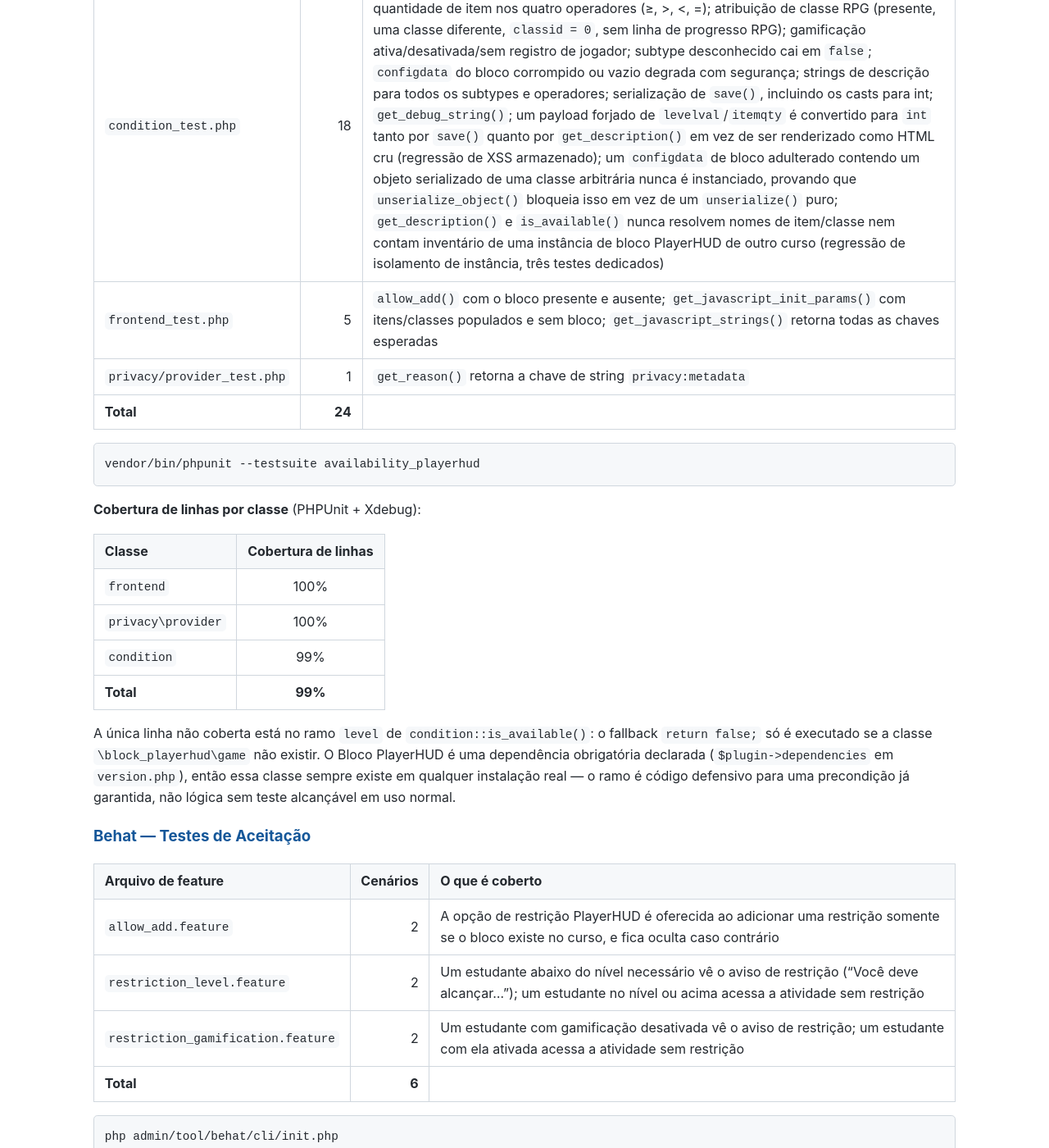
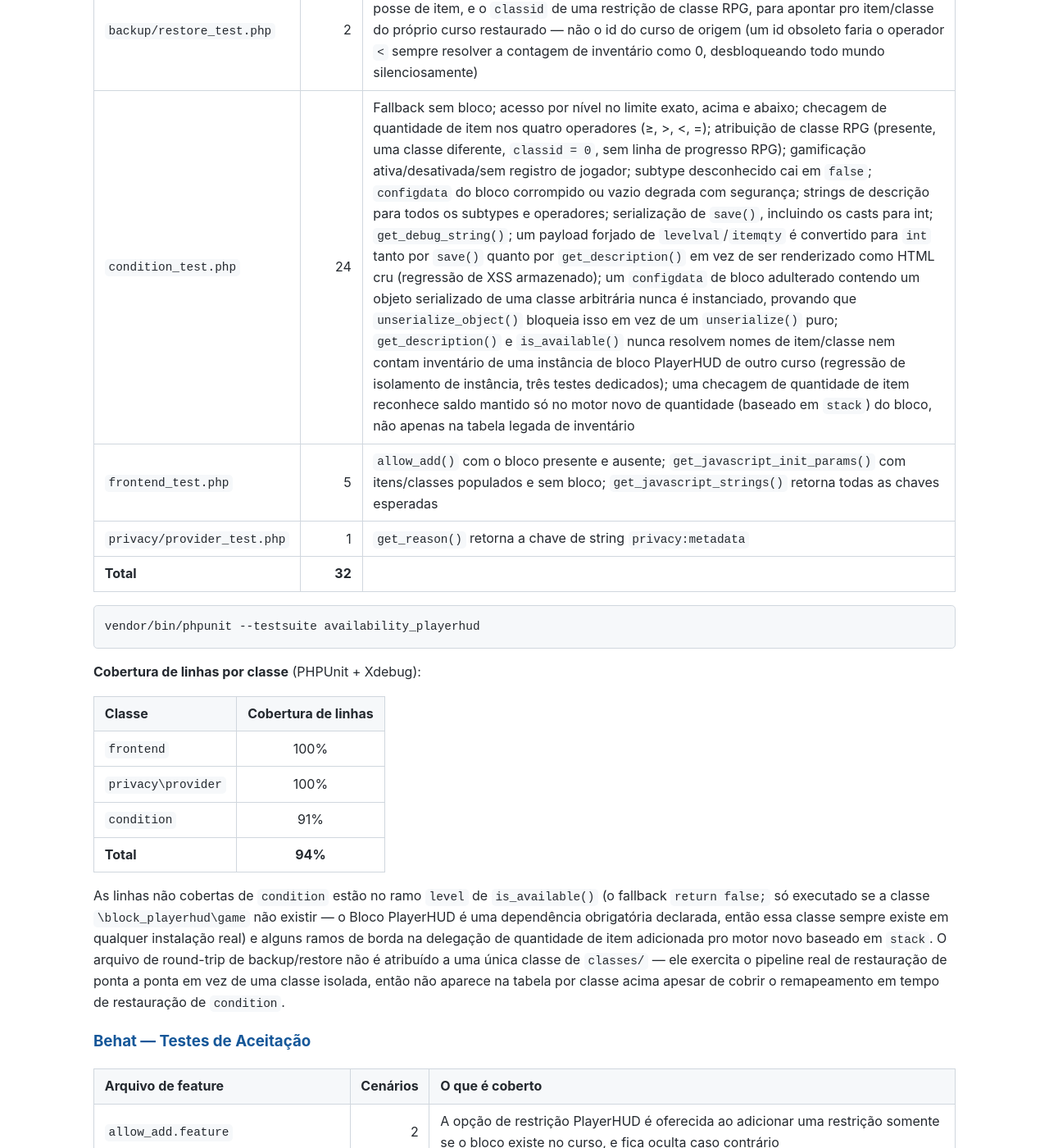
Before and after one commit to jeanlucio/moodle-availability_playerhud, a Jekyll site: the page built from docs/pt/testing.md, in a window 1280 px wide and 1400 px high, scrolled down 839 px. Shown: the whole window at 82% size. Built offline with Jekyll 4.4.1, drawn with Linux system fonts in a browser that asks for light colours; our own code applies the rules of GitHub Pages for plain Markdown files; some of the changed text lies outside the part shown.

Commit message:
refresh test counts for the item-quantity-engine regression coverage
Add the backup/restore round-trip test file that was missing from the
tables, and the condition_test.php case covering item quantity checks
against the new stack-based balance, matching a fresh moodle-coverage
run.

````diff
--- a/docs/pt/testing.md
+++ b/docs/pt/testing.md
@@ -7,10 +7,11 @@ executados a cada push de CI contra a matriz completa (Moodle 4.5 → 5.2, Postg
 
 | Arquivo de teste | Casos | O que é coberto |
 |-------------------|------:|----------------|
-| `condition_test.php` | 18 | Fallback sem bloco; acesso por nível no limite exato, acima e abaixo; checagem de quantidade de item nos quatro operadores (≥, >, <, =); atribuição de classe RPG (presente, uma classe diferente, `classid = 0`, sem linha de progresso RPG); gamificação ativa/desativada/sem registro de jogador; subtype desconhecido cai em `false`; `configdata` do bloco corrompido ou vazio degrada com segurança; strings de descrição para todos os subtypes e operadores; serialização de `save()`, incluindo os casts para int; `get_debug_string()`; um payload forjado de `levelval`/`itemqty` é convertido para `int` tanto por `save()` quanto por `get_description()` em vez de ser renderizado como HTML cru (regressão de XSS armazenado); um `configdata` de bloco adulterado contendo um objeto serializado de uma classe arbitrária nunca é instanciado, provando que `unserialize_object()` bloqueia isso em vez de um `unserialize()` puro; `get_description()` e `is_available()` nunca resolvem nomes de item/classe nem contam inventário de uma instância de bloco PlayerHUD de outro curso (regressão de isolamento de instância, três testes dedicados) |
+| `backup/restore_test.php` | 2 | Um round-trip real de backup/restore de curso remapeia o `itemid` de uma restrição de posse de item, e o `classid` de uma restrição de classe RPG, para apontar pro item/classe do próprio curso restaurado — não o id do curso de origem (um id obsoleto faria o operador `<` sempre resolver a contagem de inventário como 0, desbloqueando todo mundo silenciosamente) |
+| `condition_test.php` | 24 | Fallback sem bloco; acesso por nível no limite exato, acima e abaixo; checagem de quantidade de item nos quatro operadores (≥, >, <, =); atribuição de classe RPG (presente, uma classe diferente, `classid = 0`, sem linha de progresso RPG); gamificação ativa/desativada/sem registro de jogador; subtype desconhecido cai em `false`; `configdata` do bloco corrompido ou vazio degrada com segurança; strings de descrição para todos os subtypes e operadores; serialização de `save()`, incluindo os casts para int; `get_debug_string()`; um payload forjado de `levelval`/`itemqty` é convertido para `int` tanto por `save()` quanto por `get_description()` em vez de ser renderizado como HTML cru (regressão de XSS armazenado); um `configdata` de bloco adulterado contendo um objeto serializado de uma classe arbitrária nunca é instanciado, provando que `unserialize_object()` bloqueia isso em vez de um `unserialize()` puro; `get_description()` e `is_available()` nunca resolvem nomes de item/classe nem contam inventário de uma instância de bloco PlayerHUD de outro curso (regressão de isolamento de instância, três testes dedicados); uma checagem de quantidade de item reconhece saldo mantido só no motor novo de quantidade (baseado em `stack`) do bloco, não apenas na tabela legada de inventário |
 | `frontend_test.php` | 5 | `allow_add()` com o bloco presente e ausente; `get_javascript_init_params()` com itens/classes populados e sem bloco; `get_javascript_strings()` retorna todas as chaves esperadas |
 | `privacy/provider_test.php` | 1 | `get_reason()` retorna a chave de string `privacy:metadata` |
-| **Total** | **24** | |
+| **Total** | **32** | |
 
 ```bash
 vendor/bin/phpunit --testsuite availability_playerhud
@@ -22,14 +23,17 @@ vendor/bin/phpunit --testsuite availability_playerhud
 |--------|:-------------------:|
 | `frontend` | 100% |
 | `privacy\provider` | 100% |
-| `condition` | 99% |
-| **Total** | **99%** |
+| `condition` | 91% |
+| **Total** | **94%** |
 
-A única linha não coberta está no ramo `level` de `condition::is_available()`: o fallback
-`return false;` só é executado se a classe `\block_playerhud\game` não existir. O Bloco
-PlayerHUD é uma dependência obrigatória declarada (`$plugin->dependencies` em `version.php`),
-então essa classe sempre existe em qualquer instalação real — o ramo é código defensivo para
-uma precondição já garantida, não lógica sem teste alcançável em uso normal.
+As linhas não cobertas de `condition` estão no ramo `level` de `is_available()` (o fallback
+`return false;` só executado se a classe `\block_playerhud\game` não existir — o Bloco
+PlayerHUD é uma dependência obrigatória declarada, então essa classe sempre existe em qualquer
+instalação real) e alguns ramos de borda na delegação de quantidade de item adicionada pro
+motor novo baseado em `stack`. O arquivo de round-trip de backup/restore não é atribuído a uma
+única classe de `classes/` — ele exercita o pipeline real de restauração de ponta a ponta em
+vez de uma classe isolada, então não aparece na tabela por classe acima apesar de cobrir o
+remapeamento em tempo de restauração de `condition`.
 
 ### Behat — Testes de Aceitação
 
````
Also changed, not shown: docs/en/testing-summary.md (+4 -3 lines), docs/en/testing.md (+12 -9 lines), docs/pt/testing-summary.md (+4 -3 lines).
